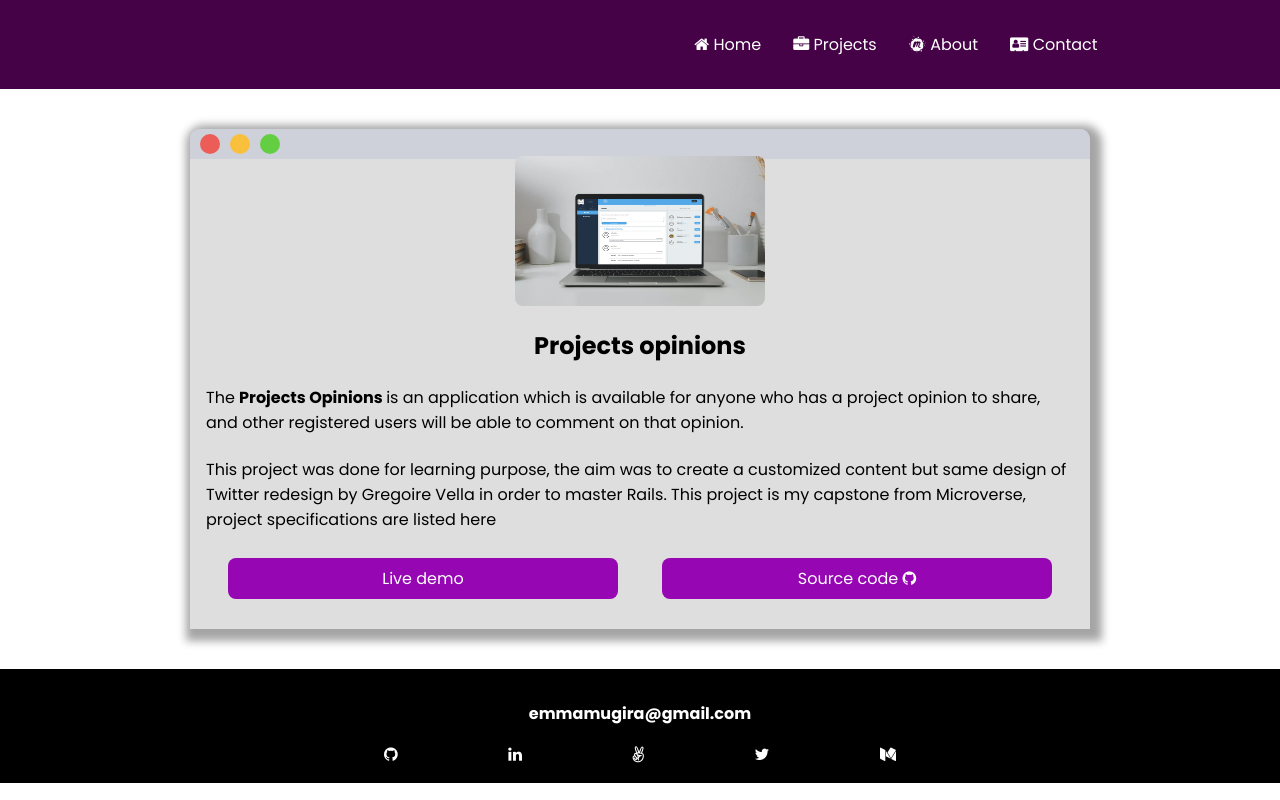
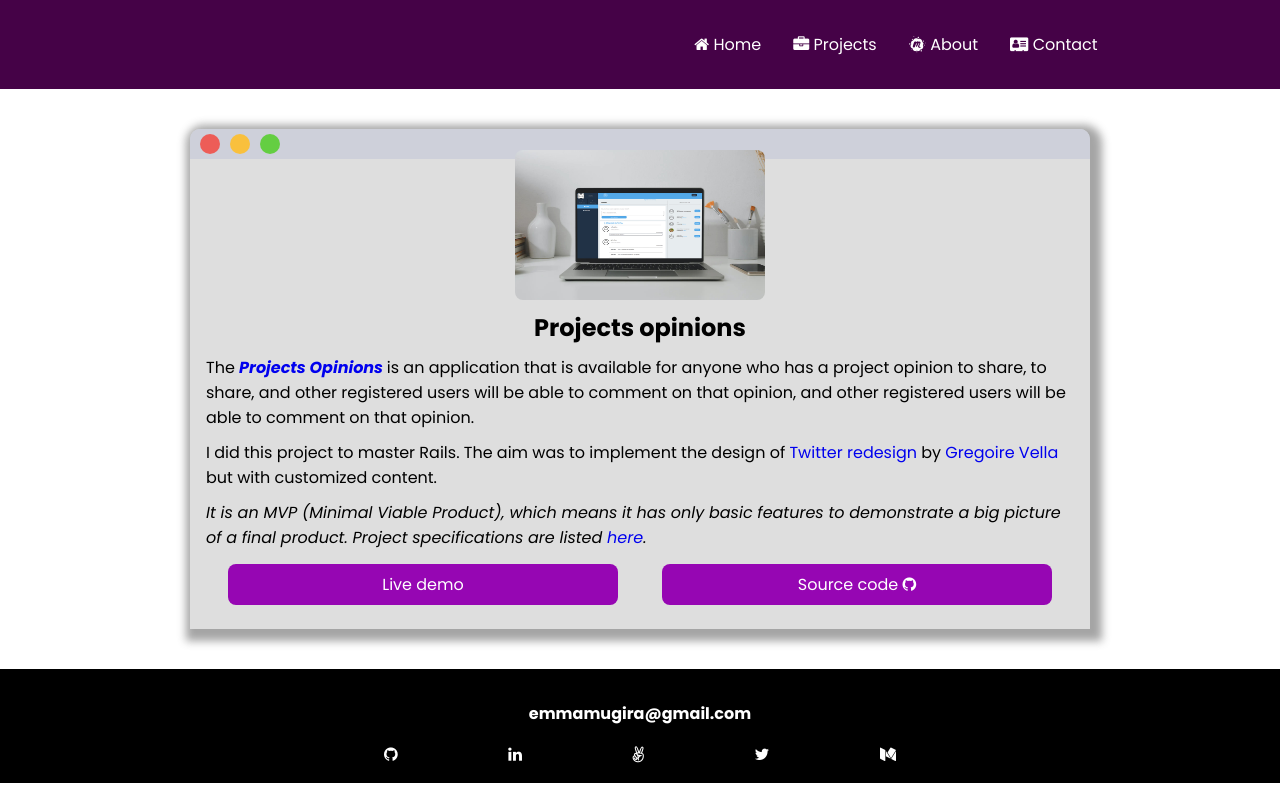
Before and after one commit to descholar-ceo/portfolio, a website: page pages/projects-opinions.html in a window 1280 px wide. Drawn offline with Linux system fonts and the light colour scheme.

Commit message:
Fix description of projects directory

```diff
--- a/pages/projects-opinions.html
+++ b/pages/projects-opinions.html
@@ -56,13 +56,20 @@
 
                 <h2>Projects opinions</h2>
                 <p>
-                    The <strong>Projects Opinions </strong>is an application which is available for anyone who has a project opinion
-                    to share, and other registered users will be able to comment on that opinion.
+                    The <strong><em><a href="https://projects-opinions.herokuapp.com/">Projects Opinions </a></em></strong>
+                    is an application that is available for anyone who has a project opinion to share,
+                    to share, and other registered users will be able to comment on that opinion, and other registered users will be able
+                    to comment on that opinion.
                 </p>
                 <p>
-                    This project was done for learning purpose, the aim was to create a customized content but same design of
-                    Twitter redesign by Gregoire Vella in order to master Rails. This project is my capstone from Microverse,
-                     project specifications are listed here
+                    I did this project to master Rails. The aim was to implement the design
+                    of <a href="https://www.behance.net/gallery/14286087/Twitter-Redesign-of-UI-details" target="_blank">Twitter redesign</a> by
+                    <a href="https://www.behance.net/gregoirevella" target="_blank">Gregoire Vella</a> but with customized content.
+                </p>
+                <p>
+                    <em>It is an MVP (Minimal Viable Product), which means it has only basic features to demonstrate a big picture of a final product.
+                        Project specifications are listed <a href="https://www.notion.so/Twitter-redesign-f8a8d48453d54d1a949bb0ceab4c8718">here</a>.
+                    </em>
                 </p>
                 <div class="width-100 col-lg-6 centered-h-v">
                     <a
```
